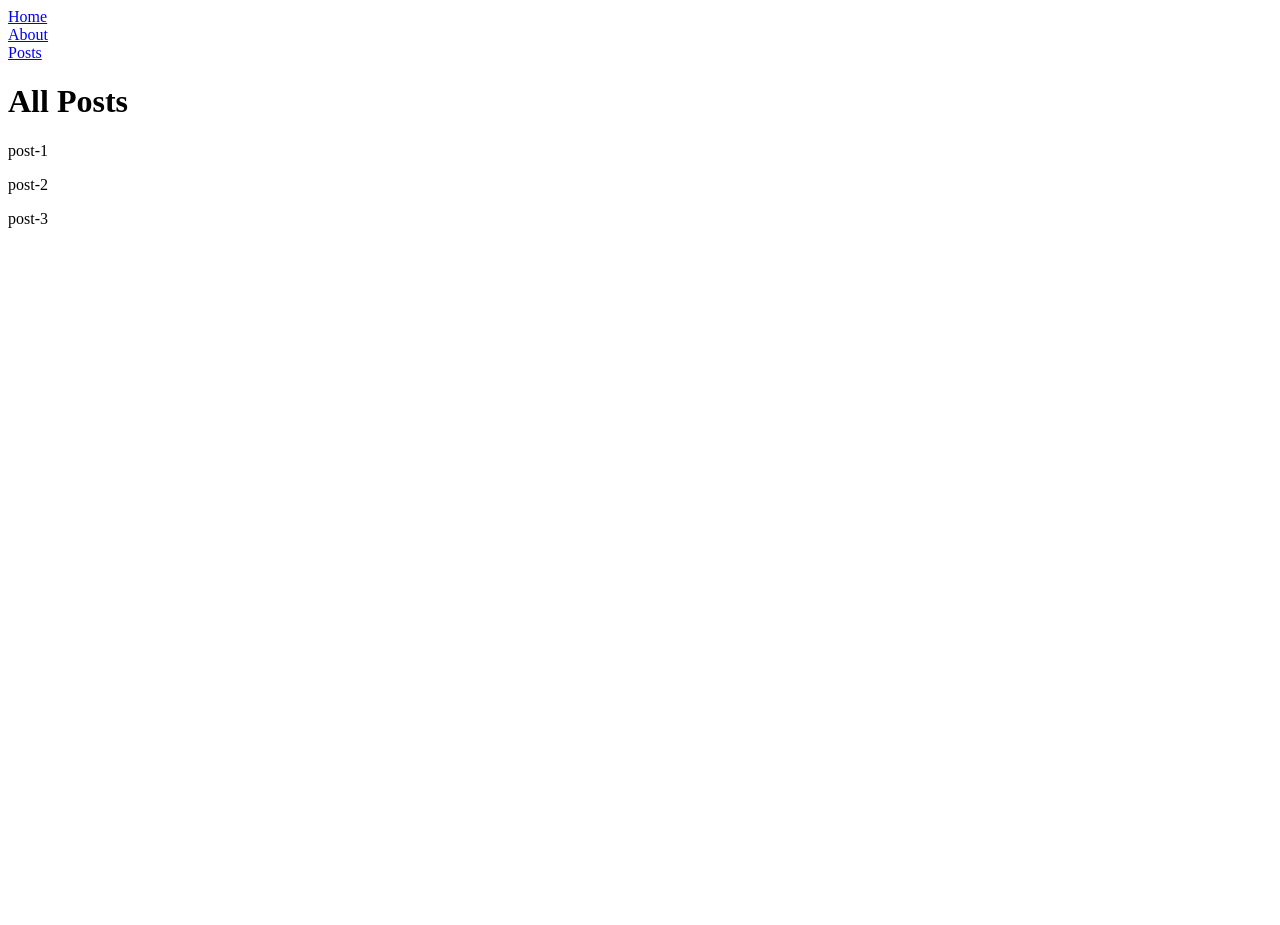
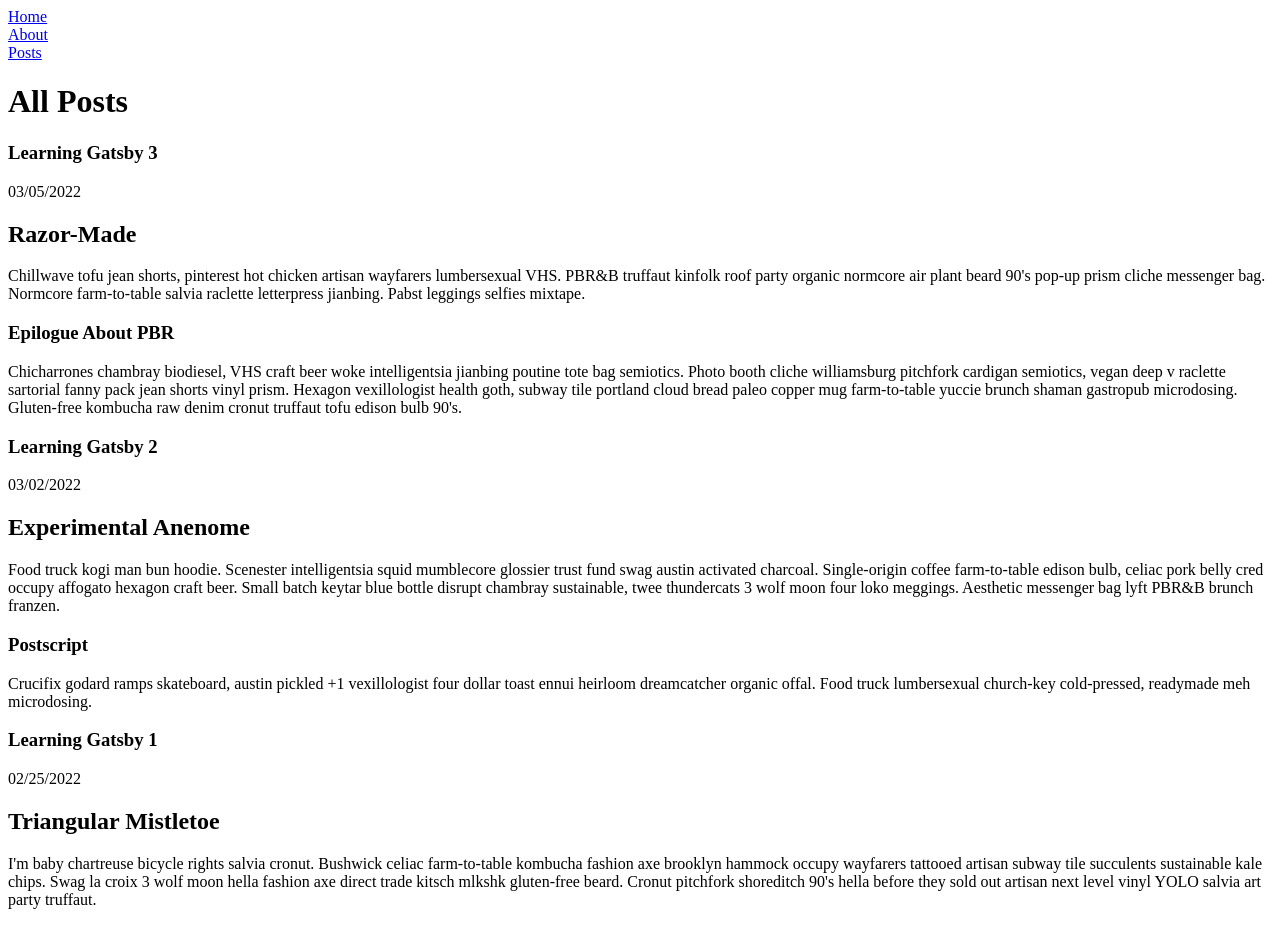
Before and after one commit to sheriffhoodie/test-gatsby-site, a Gatsby site: page /posts in a window 1280 px wide. Before the commit the page ends 800 px from the top, so only its background shows below. Built offline with nearby package versions, Linux system fonts and the light colour scheme; Gatsby itself is replaced by a stand-in of ours.

Commit message:
added mdx formatting, plugins

```diff
--- a/blog/post-1.mdx
+++ b/blog/post-1.mdx
@@ -0,0 +1,9 @@
+---
+title: "Learning Gatsby 1"
+datePublished: 2022-02-25
+author: "MC"
+---
+
+## Triangular Mistletoe
+
+I'm baby chartreuse bicycle rights salvia cronut. Bushwick celiac farm-to-table kombucha fashion axe brooklyn hammock occupy wayfarers tattooed artisan subway tile succulents sustainable kale chips. Swag la croix 3 wolf moon hella fashion axe direct trade kitsch mlkshk gluten-free beard. Cronut pitchfork shoreditch 90's hella before they sold out artisan next level vinyl YOLO salvia art party truffaut.
--- a/blog/post-2.mdx
+++ b/blog/post-2.mdx
@@ -0,0 +1,13 @@
+---
+title: "Learning Gatsby 2"
+datePublished: 2022-03-02
+author: "MC"
+---
+
+## Experimental Anenome
+
+Food truck kogi man bun hoodie. Scenester intelligentsia squid mumblecore glossier trust fund swag austin activated charcoal. Single-origin coffee farm-to-table edison bulb, celiac pork belly cred occupy affogato hexagon craft beer. Small batch keytar blue bottle disrupt chambray sustainable, twee thundercats 3 wolf moon four loko meggings. Aesthetic messenger bag lyft PBR&B brunch franzen.
+
+### Postscript
+
+Crucifix godard ramps skateboard, austin pickled +1 vexillologist four dollar toast ennui heirloom dreamcatcher organic offal. Food truck lumbersexual church-key cold-pressed, readymade meh microdosing.
--- a/blog/post-3.mdx
+++ b/blog/post-3.mdx
@@ -0,0 +1,13 @@
+---
+title: "Learning Gatsby 3"
+datePublished: 2022-03-05
+author: "MC"
+---
+
+## Razor-Made
+
+Chillwave tofu jean shorts, pinterest hot chicken artisan wayfarers lumbersexual VHS. PBR&B truffaut kinfolk roof party organic normcore air plant beard 90's pop-up prism cliche messenger bag. Normcore farm-to-table salvia raclette letterpress jianbing. Pabst leggings selfies mixtape.
+
+### Epilogue About PBR
+
+Chicharrones chambray biodiesel, VHS craft beer woke intelligentsia jianbing poutine tote bag semiotics. Photo booth cliche williamsburg pitchfork cardigan semiotics, vegan deep v raclette sartorial fanny pack jean shorts vinyl prism. Hexagon vexillologist health goth, subway tile portland cloud bread paleo copper mug farm-to-table yuccie brunch shaman gastropub microdosing. Gluten-free kombucha raw denim cronut truffaut tofu edison bulb 90's.
--- a/gatsby-config.js
+++ b/gatsby-config.js
@@ -7,6 +7,7 @@ module.exports = {
       'gatsby-plugin-sass',
       'gatsby-plugin-image',
       'gatsby-plugin-sharp',
+      'gatsby-plugin-mdx',
       {
         resolve: "gatsby-source-filesystem",
         options: {
--- a/package.json
+++ b/package.json
@@ -15,8 +15,11 @@
     "clean": "gatsby clean"
   },
   "dependencies": {
+    "@mdx-js/mdx": "^1.6.22",
+    "@mdx-js/react": "^1.6.22",
     "gatsby": "^4.8.0",
     "gatsby-plugin-image": "^2.9.0",
+    "gatsby-plugin-mdx": "^3.9.0",
     "gatsby-plugin-sass": "^5.8.0",
     "gatsby-plugin-sharp": "^4.9.0",
     "gatsby-source-filesystem": "^4.9.0",
--- a/src/pages/posts.js
+++ b/src/pages/posts.js
@@ -1,6 +1,7 @@
 import * as React from 'react';
 import Nav from '../components/nav';
 import { graphql } from 'gatsby';
+import { MDXRenderer } from 'gatsby-plugin-mdx';
 
 const BlogPage = ({ data }) => {
 
@@ -12,8 +13,12 @@ const BlogPage = ({ data }) => {
       <h1>All Posts</h1>
 
       {
-        data.allFile.nodes.map(node => (
-          <p key={node.name}>{node.name}</p>
+        data.allMdx.nodes.map(node => (
+          <div key={node.id} className="post-container">
+            <h3>{node.frontmatter.title}</h3>
+            <p>{node.frontmatter.datePublished}</p>
+            <MDXRenderer>{node.body}</MDXRenderer>
+          </div>
         ))
       }
 
@@ -22,12 +27,27 @@ const BlogPage = ({ data }) => {
 }
 
 export const query = graphql`
-query {
-  allFile(sort: {fields: name}, filter: {sourceInstanceName: {eq: "blog"}}) {
-    nodes {
-      name
+  query {
+    allMdx(sort: {fields: frontmatter___datePublished, order: DESC}) {
+      nodes {
+        frontmatter {
+          datePublished(formatString: "MM/DD/YYYY")
+          author
+          title
+        }
+        id
+        body
+      }
     }
-  }
-}`
+  }`
+
+// export const query = graphql`
+// query {
+//   allFile(sort: {fields: name}, filter: {sourceInstanceName: {eq: "blog"}}) {
+//     nodes {
+//       name
+//     }
+//   }
+// }`
 
 export default BlogPage;
```
Also changed, not shown: 1 other file.
